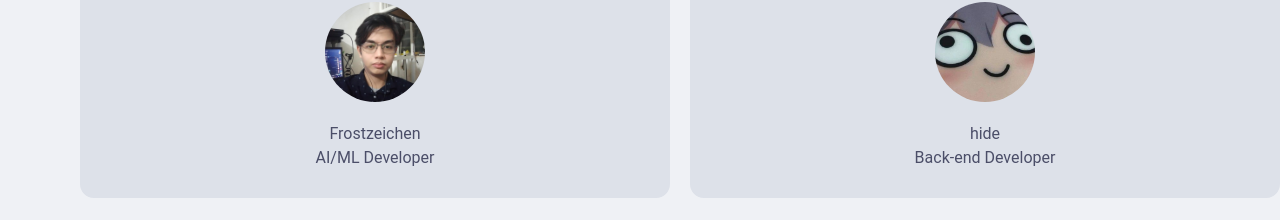
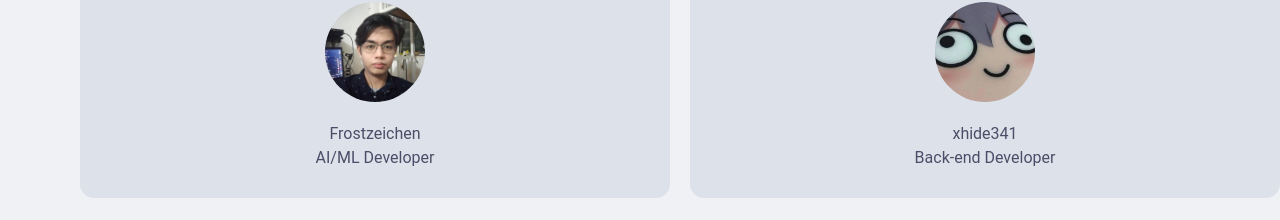
Before and after one commit to xhide341/iloveportfolio, a Next.js app: page /contributors in a window 1280 px wide. Shown: the part 270-490 px from the top of the page. Built offline with nearby package versions, Linux system fonts and the light colour scheme.

Commit message:
QUICK FIX: GitHub username in one of the contributors

```diff
--- a/src/app/contributors/page.tsx
+++ b/src/app/contributors/page.tsx
@@ -19,7 +19,7 @@ export default function ContributorsPage() {
     {
       link: "https://github.com/xhide341",
       imageUrl: "/contributors/hide.jpeg",
-      username: "hide",
+      username: "xhide341",
       role: "Back-end Developer",
     },
   ];
```
